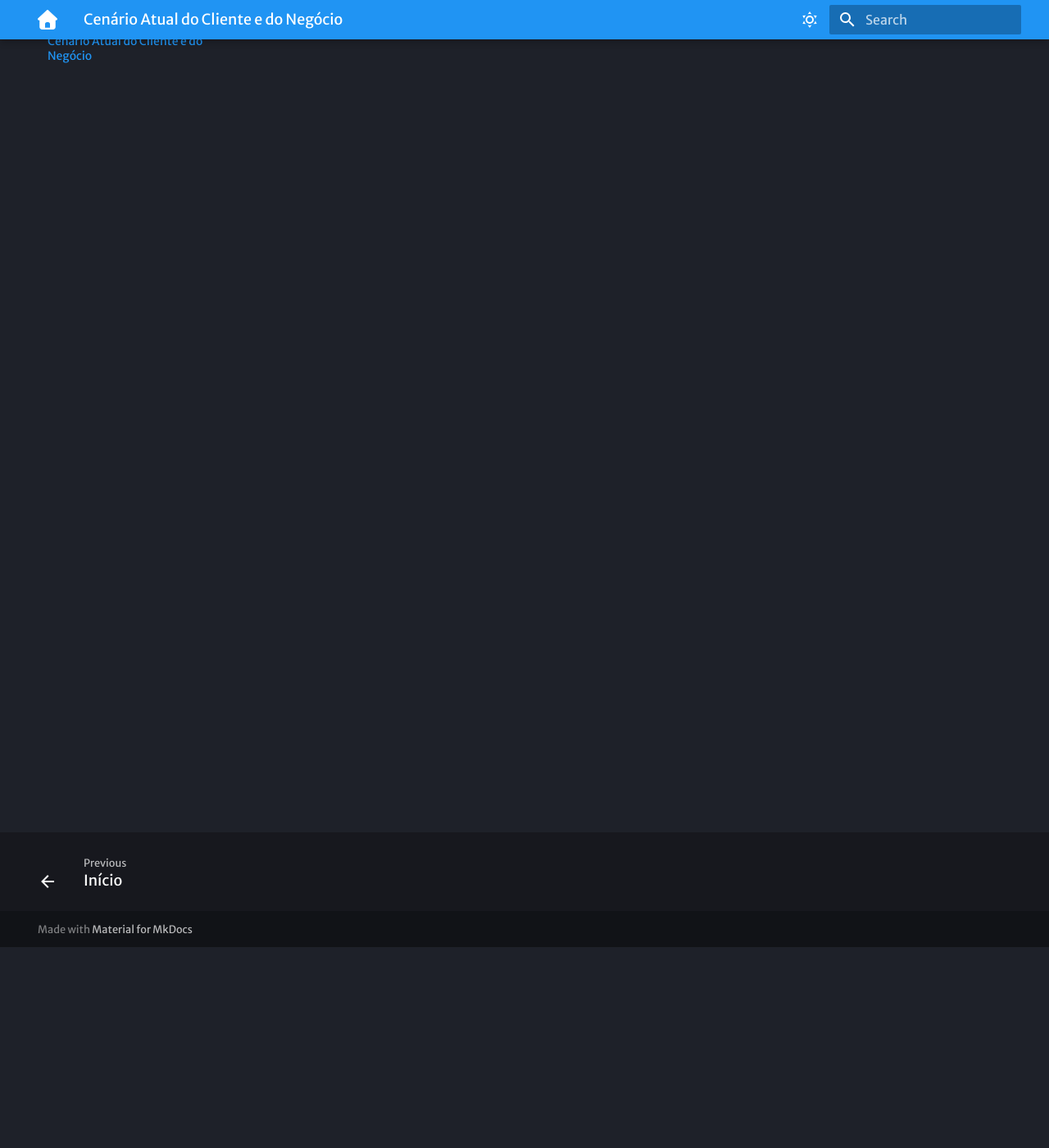
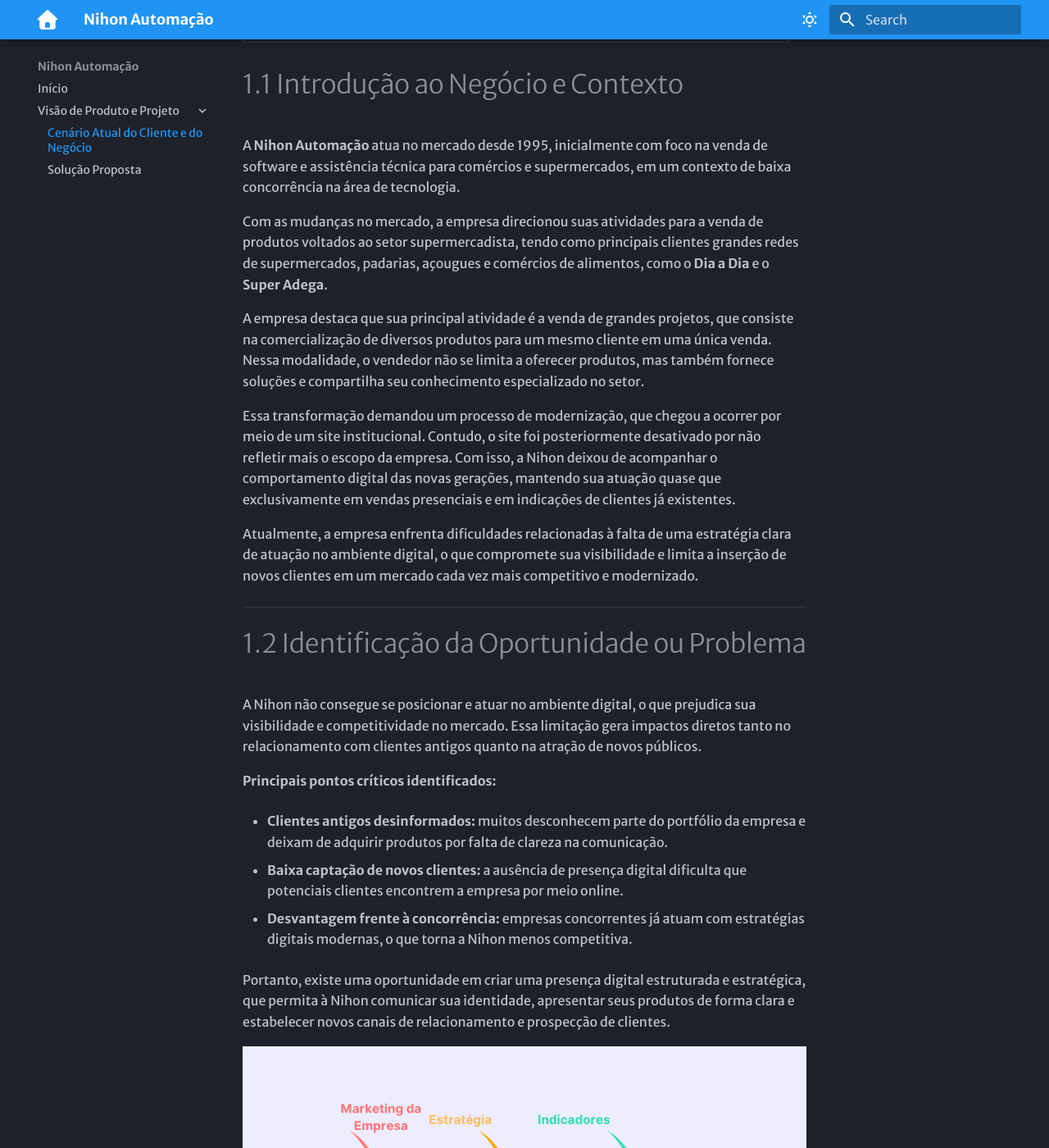
Before and after one commit to mdsreq-fga-unb/REQ-2025.2-T02-Nihon, an MkDocs documentation site: the page built from docs/produto.md, in a window 1280 px wide and 1400 px high, scrolled down 245 px. Shown: the whole window at 82% size. Built offline with MkDocs 1.6.1 and Material for MkDocs 9.7.7, drawn with Linux system fonts in a browser that asks for light colours; some web fonts are replaced; some of the changed text lies outside the part shown.

Commit message:
Seções 1 e 2 do projeto no gh

```diff
--- a/docs/produto.md
+++ b/docs/produto.md
@@ -1 +1,64 @@
-Atualizar
+| Versão | Data | Descrição  | Autor    |
+| :-----: | :----: | :----------: | :------------: |
+| 1.0 | 01/09/2025 | Versão inicial | [Yasmin Dayrell](https://github.com/YasminDayrell), [Guilherme Flyan](https://github.com/GFlyan)|
+| 1.1 | 05/09/2025 | Correção após orientações | [Yasmin Dayrell](https://github.com/YasminDayrell), [Guilherme Flyan](https://github.com/GFlyan)|
+| 1.2 | 08/09/2025 | Versão corrigida após devolutiva | Todos os membros da equipe|
+
+
+
+
+# 1.1 Introdução ao Negócio e Contexto
+
+A **Nihon Automação** atua no mercado desde 1995, inicialmente com foco na venda de software e assistência técnica para comércios e supermercados, em um contexto de baixa concorrência na área de tecnologia.
+
+Com as mudanças no mercado, a empresa direcionou suas atividades para a venda de produtos voltados ao setor supermercadista, tendo como principais clientes grandes redes de supermercados, padarias, açougues e comércios de alimentos, como o **Dia a Dia** e o **Super Adega**.
+
+A empresa destaca que sua principal atividade é a venda de grandes projetos, que consiste na comercialização de diversos produtos para um mesmo cliente em uma única venda. Nessa modalidade, o vendedor não se limita a oferecer produtos, mas também fornece soluções e compartilha seu conhecimento especializado no setor.
+
+Essa transformação demandou um processo de modernização, que chegou a ocorrer por meio de um site institucional. Contudo, o site foi posteriormente desativado por não refletir mais o escopo da empresa. Com isso, a Nihon deixou de acompanhar o comportamento digital das novas gerações, mantendo sua atuação quase que exclusivamente em vendas presenciais e em indicações de clientes já existentes.
+
+Atualmente, a empresa enfrenta dificuldades relacionadas à falta de uma estratégia clara de atuação no ambiente digital, o que compromete sua visibilidade e limita a inserção de novos clientes em um mercado cada vez mais competitivo e modernizado.
+
+---
+
+# 1.2 Identificação da Oportunidade ou Problema
+
+A Nihon não consegue se posicionar e atuar no ambiente digital, o que prejudica sua visibilidade e competitividade no mercado. Essa limitação gera impactos diretos tanto no relacionamento com clientes antigos quanto na atração de novos públicos.
+
+**Principais pontos críticos identificados:**
+
+- **Clientes antigos desinformados:** muitos desconhecem parte do portfólio da empresa e deixam de adquirir produtos por falta de clareza na comunicação.
+
+- **Baixa captação de novos clientes:** a ausência de presença digital dificulta que potenciais clientes encontrem a empresa por meio online.
+
+- **Desvantagem frente à concorrência:** empresas concorrentes já atuam com estratégias digitais modernas, o que torna a Nihon menos competitiva.
+
+Portanto, existe uma oportunidade em criar uma presença digital estruturada e estratégica, que permita à Nihon comunicar sua identidade, apresentar seus produtos de forma clara e estabelecer novos canais de relacionamento e prospecção de clientes.
+
+![Diagrama](img/DiagramaPeixe.png)
+
+---
+
+# 1.3 Desafios do Projeto
+
+O projeto apresenta como principal desafio o nível técnico da equipe, visto que a equipe responsável pelo desenvolvimento do projeto é formada por estudantes, que não possuem muita experiência profissional no desenvolvimento de software, o que pode acabar afetando nos prazos de entrega do produto.
+
+Além disso, o projeto exige que a solução seja constantemente atualizada e organizada de maneira prática, garantindo que os administradores da empresa consigam gerenciar as informações.
+
+Outro desafio relevante é fazer com que o produto consiga agregar valor à empresa, assegurando que a identidade da Nihon seja transmitida de forma consistente no ambiente digital e gere confiança tanto em clientes já consolidados quanto em potenciais novos parceiros.
+
+---
+
+# 1.4 Segmentação de Clientes
+
+A Nihon cita que seus principais clientes no momento são os donos ou representantes de supermercados, padarias e açougues. A maioria são clientes que já conhecem a empresa ou foram indicados por alguém que já conhecia, sendo estes adultos mais velhos.
+
+Também há o público mais jovem que usa a internet como principal mecanismo de busca para novas compras. Por último, a própria equipe da Nihon irá interagir com o site de forma a atualizá-lo de acordo com o estoque da empresa.
+
+**Resumo de clientes:**
+
+- **Equipe administrativa da Nihon (20-60 anos):** Funcionários da Nihon que terão acesso como administradores para atualizar o catálogo e corrigir estoque. Todos têm experiência média-alta com ferramentas de software, buscando poder atualizar as informações sobre produtos e projetos de forma eficaz.
+
+- **Donos/representantes de supermercados, padarias, açougues e comércios de alimentos (40-65 anos):** Clientes da Nihon, em geral mais velhos, que preferem contato humano e podem não ter tanta experiência com ferramentas digitais. Buscam uma experiência intuitiva e simples.
+
+- **Potenciais novos clientes jovens (26-38 anos):** Empreendedores que acabaram de abrir seu primeiro negócio e estão em busca de equipamentos para sua empresa. Utilizam a internet como principal meio de busca, são experientes com ferramentas de software e buscam uma experiência rápida e dinâmica.
--- a/mkdocs.yml
+++ b/mkdocs.yml
@@ -6,6 +6,7 @@
   - Início: index.md
   - Visão de Produto e Projeto:
       - Cenário Atual do Cliente e do Negócio: produto.md
+      - Solução Proposta: solucao.md
 
 theme:
   name: material
```
Also changed, not shown: docs/solucao.md (added, +43 -0 lines), docs/img/DiagramaPeixe.png (added).
